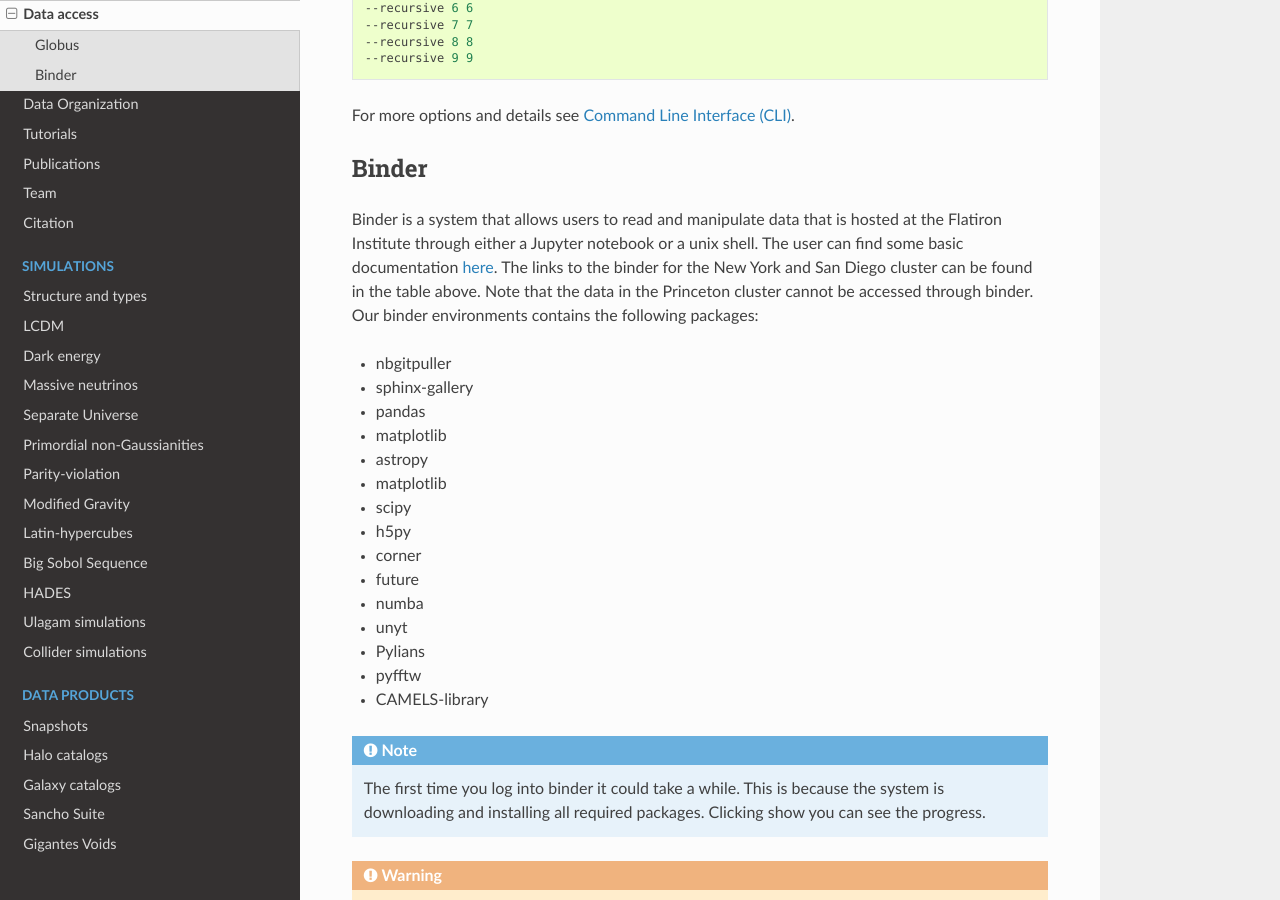
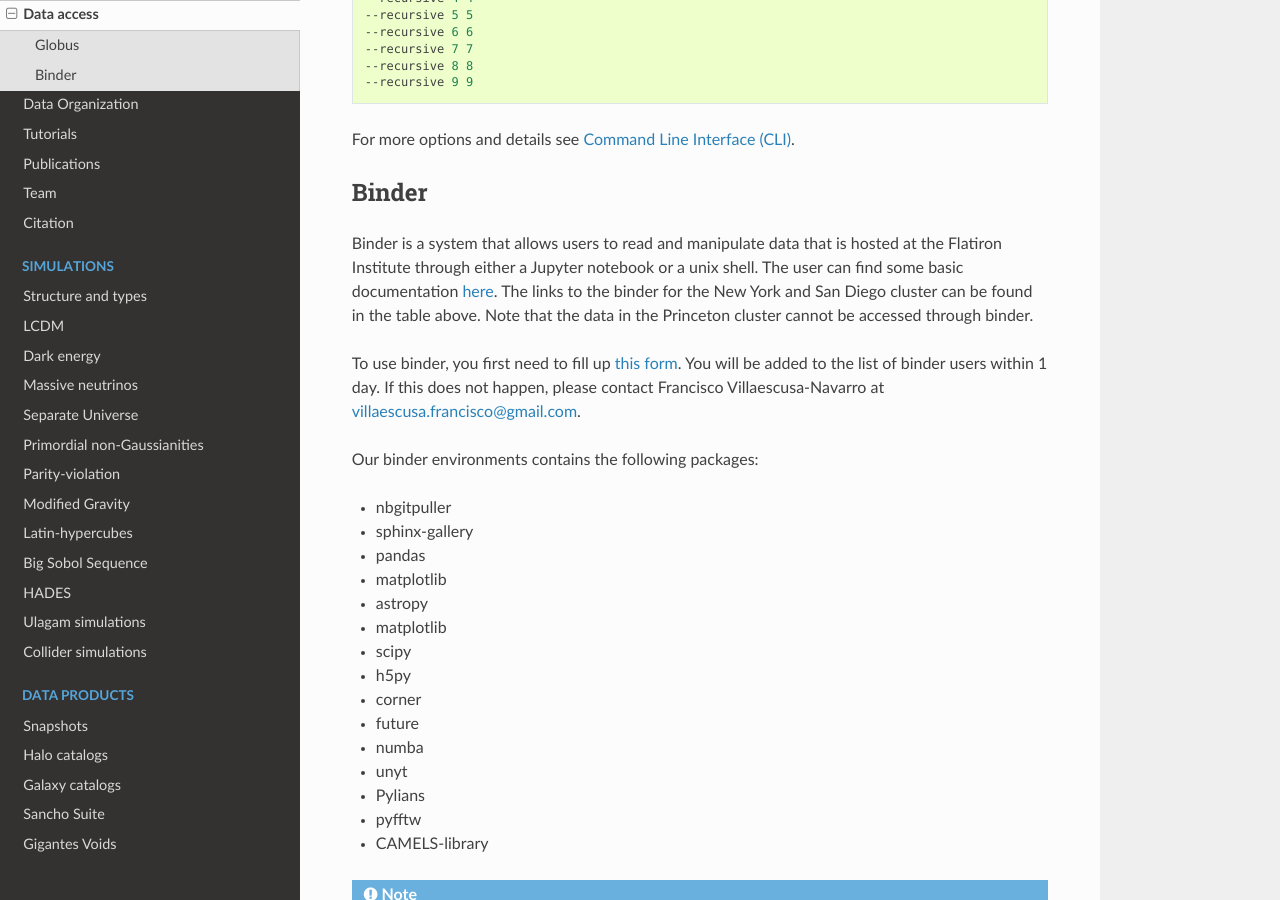
Before and after one commit to franciscovillaescusa/Quijote-simulations, a Sphinx documentation site: the page built from docs/source/access.rst, in a window 1280 px wide and 900 px high, scrolled down 2977 px. Built offline with Sphinx 7.4.7 and the Read the Docs theme 3.1.0, drawn with Linux system fonts in a browser that asks for light colours; pages that are not in the unit, such as notebooks, are missing from menus; some of the changed text lies outside the part shown.

Commit message:
docs: say binder access is granted within 1 day of filling the form
Tell users they will be added to the binder user list within 1 day of
submitting the form, and whom to contact if that does not happen. Added
(highlighted) to the Data access note and to the Binder section.

Co-Authored-By: Claude Opus 5.5 <noreply@anthropic.com>

```diff
--- a/docs/source/access.rst
+++ b/docs/source/access.rst
@@ -20,7 +20,7 @@ Quijote contains over 1 petabyte of data. All the data is located in a cluster i
 
 .. important::
 
-   Please, fill up `this form <https://forms.gle/63CE9p9XUdnPW9js9>`__ if you want to use the Quijote binder. Reach out to villaescusa.francisco@gmail.com if you encounter problems.
+   Please, fill up `this form <https://forms.gle/63CE9p9XUdnPW9js9>`__ if you want to use the Quijote binder. **You will be added to the list of binder users within 1 day of filling up the form.** If you still cannot access binder after that, please contact Francisco Villaescusa-Navarro at `villaescusa.francisco@gmail.com <mailto:villaescusa.francisco@gmail.com>`__.
 
 
 Globus
@@ -110,7 +110,11 @@ For more options and details see `Command Line Interface (CLI) <https://docs.glo
 Binder
 ------
 
-Binder is a system that allows users to read and manipulate data that is hosted at the Flatiron Institute through either a Jupyter notebook or a unix shell. The user can find some basic documentation `here <https://docs.simonsfoundation.org/index.php/Public:Binder>`__. The links to the binder for the New York and San Diego cluster can be found in the table above. Note that the data in the Princeton cluster cannot be accessed through binder. Our binder environments contains the following packages:
+Binder is a system that allows users to read and manipulate data that is hosted at the Flatiron Institute through either a Jupyter notebook or a unix shell. The user can find some basic documentation `here <https://docs.simonsfoundation.org/index.php/Public:Binder>`__. The links to the binder for the New York and San Diego cluster can be found in the table above. Note that the data in the Princeton cluster cannot be accessed through binder.
+
+To use binder, you first need to fill up `this form <https://forms.gle/63CE9p9XUdnPW9js9>`__. You will be added to the list of binder users within 1 day. If this does not happen, please contact Francisco Villaescusa-Navarro at `villaescusa.francisco@gmail.com <mailto:villaescusa.francisco@gmail.com>`__.
+
+Our binder environments contains the following packages:
 
 - nbgitpuller
 - sphinx-gallery
```
